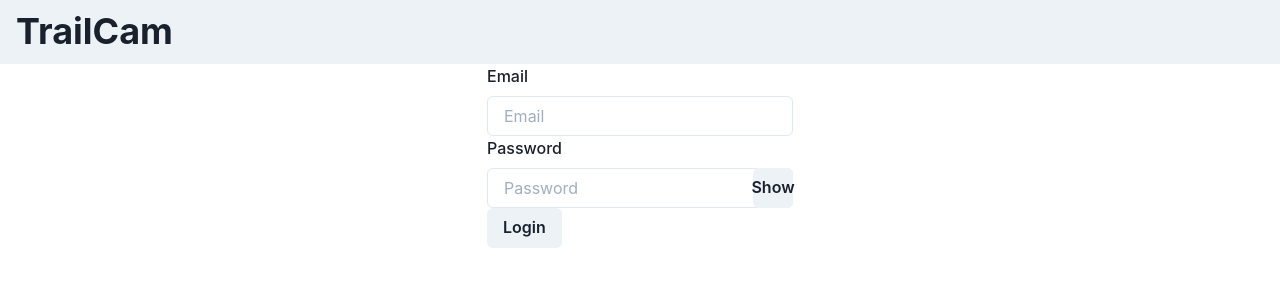
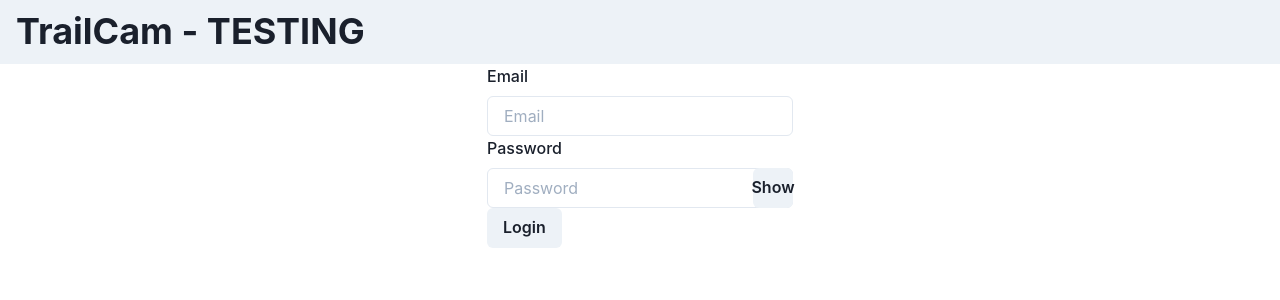
Before and after one commit to lblanch/trail-camera, a React (Create React App) app in the folder front/: page /login in a window 1280 px wide. Shown: the top 300 px of the page. Built offline with nearby package versions, Linux system fonts and the light colour scheme; no server answers.

Commit message:
[testing] Testing front workflow commit when front has changed

```diff
--- a/front/src/components/Header.js
+++ b/front/src/components/Header.js
@@ -52,7 +52,7 @@ const Header = ({ loading, user, logout }) => {
   const headerReturn =
     <Box sx={{ position: '-webkit-sticky', position: 'sticky', top: 0, 'z-index': 1 }} name="app-header" bg={useColorModeValue('gray.100', 'gray.900')} px={4}>
       <Flex h={16} alignItems={'center'} justifyContent={'space-between'}>
-        <Heading>TrailCam</Heading>
+        <Heading>TrailCam - TESTING</Heading>
         <Spacer/>
         { user !== null ? <UserMenu user={user} logout={logout} /> : <></> }
       </Flex>
```
